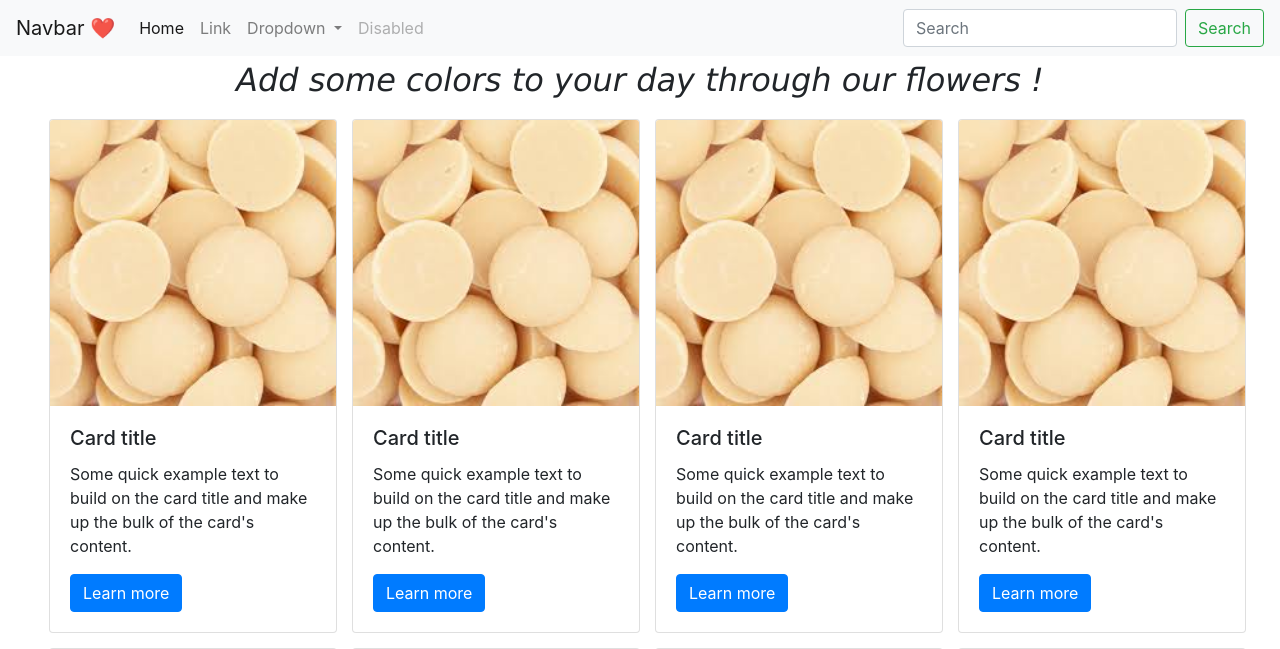
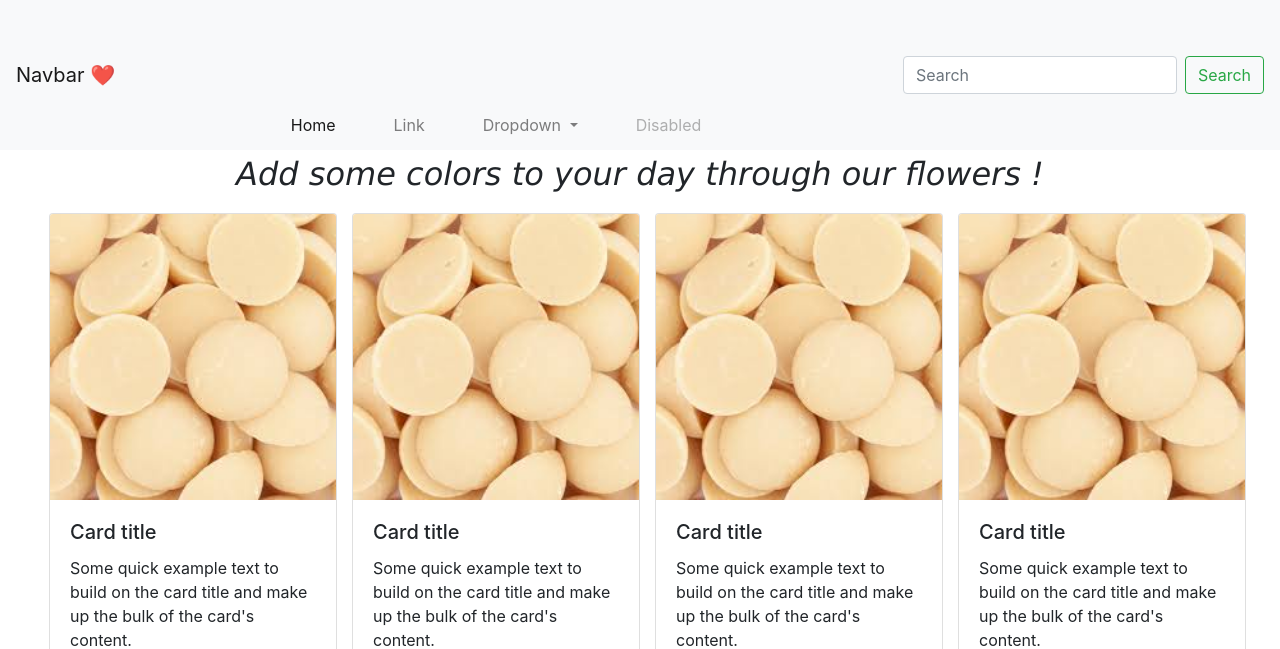
Before and after one commit to KadiH500/PFA2024, a PHP site: page /HomePage.html in a window 1280 px wide. Shown: the top 649 px of the page. Run offline with PHP 8.4, Linux system fonts and the light colour scheme; some libraries are stand-ins or nearby versions.

Commit message:
feat css

```diff
--- a/styles/HomePage.css
+++ b/styles/HomePage.css
@@ -22,3 +22,16 @@ font-size:xx-large;}
     width: 300px;
     height: 0%;
 }
+.navbar{
+    position: sticky !important;
+    top: 0 !important;
+    z-index: 50;
+    height: 150px;
+}
+.navbar-nav{
+    margin: auto;
+    margin-top: 100px;
+}
+.nav-link{
+    padding-right: 50px !important;
+}
```
